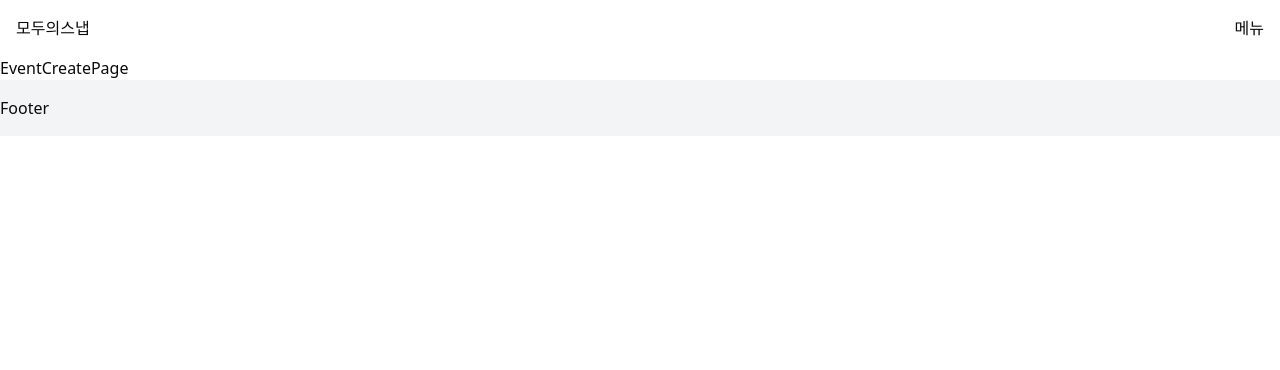
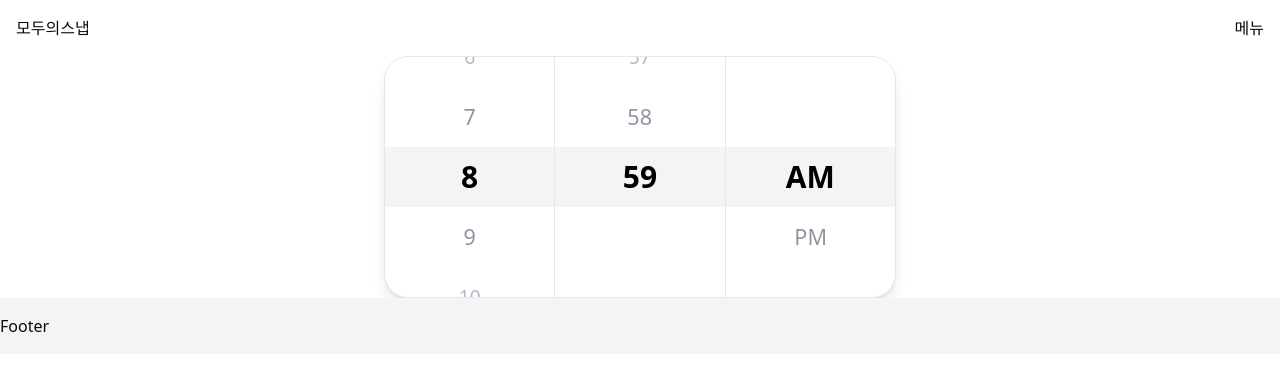
Before and after one commit to hyeon9782/everyones-snap, a Next.js app: page /event/create in a window 1280 px wide. Shown: the top 370 px of the page. Built offline with nearby package versions, Linux system fonts and the light colour scheme.

Commit message:
feat: scroll-picker, time-picker 컴포넌트 기능 구현

```diff
--- a/package.json
+++ b/package.json
@@ -27,7 +27,6 @@
     "react-day-picker": "^9.8.0",
     "react-dom": "^19.0.0",
     "react-qr-code": "^2.0.18",
-    "react-time-picker-typescript": "^1.2.5",
     "tailwind-merge": "^3.3.1"
   },
   "devDependencies": {
--- a/src/app/event/create/page.tsx
+++ b/src/app/event/create/page.tsx
@@ -1,7 +1,18 @@
+"use client";
+
+import dynamic from "next/dynamic";
 import React from "react";
 
+const TimePicker = dynamic(() => import("@/shared/ui/time-picker"), {
+  ssr: false,
+});
+
 const EventCreatePage = () => {
-  return <div>EventCreatePage</div>;
+  return (
+    <div>
+      <TimePicker />
+    </div>
+  );
 };
 
 export default EventCreatePage;
--- /dev/null
+++ b/src/shared/ui/scroll-picker.tsx
@@ -0,0 +1,179 @@
+"use client";
+import { useEffect, useRef, useState } from "react";
+
+interface ScrollPickerProps {
+  items: (string | number)[];
+  selectedIndex: number;
+  onSelectionChange: (index: number) => void;
+  height?: number;
+  itemHeight?: number;
+}
+
+const ScrollPicker: React.FC<ScrollPickerProps> = ({
+  items,
+  selectedIndex,
+  onSelectionChange,
+  height = 240,
+  itemHeight = 60,
+}) => {
+  const containerRef = useRef<HTMLDivElement>(null);
+  const [isScrolling, setIsScrolling] = useState(false);
+  const scrollTimeoutRef = useRef<NodeJS.Timeout | null>(null);
+
+  // 전체 콘텐츠 높이 (중앙 정렬을 위한 여분 공간 포함)
+  const visibleItems = Math.floor(height / itemHeight);
+  const centerOffset = Math.floor(visibleItems / 2);
+
+  useEffect(() => {
+    if (containerRef.current && !isScrolling) {
+      // 선택된 아이템이 정확히 중앙에 오도록 스크롤
+      const targetScrollTop =
+        (selectedIndex + centerOffset) * itemHeight -
+        height / 2 +
+        itemHeight / 2;
+      containerRef.current.scrollTo({
+        top: targetScrollTop,
+        behavior: "smooth",
+      });
+    }
+  }, [selectedIndex, itemHeight, isScrolling, height, centerOffset]);
+
+  const handleScroll = () => {
+    if (!containerRef.current) return;
+
+    setIsScrolling(true);
+
+    const scrollTop = containerRef.current.scrollTop;
+    const containerCenter = scrollTop + height / 2;
+
+    // 각 실제 아이템의 중앙 위치와 컨테이너 중앙 사이의 거리를 계산
+    let closestIndex = 0;
+    let minDistance = Infinity;
+
+    for (let i = 0; i < items.length; i++) {
+      const itemCenter = (i + centerOffset) * itemHeight + itemHeight / 2;
+      const distance = Math.abs(containerCenter - itemCenter);
+
+      if (distance < minDistance) {
+        minDistance = distance;
+        closestIndex = i;
+      }
+    }
+
+    if (closestIndex !== selectedIndex) {
+      onSelectionChange(closestIndex);
+    }
+
+    if (scrollTimeoutRef.current) {
+      clearTimeout(scrollTimeoutRef.current);
+    }
+
+    scrollTimeoutRef.current = setTimeout(() => {
+      setIsScrolling(false);
+      // 가장 가까운 아이템으로 스냅
+      if (containerRef.current) {
+        const targetScrollTop =
+          (closestIndex + centerOffset) * itemHeight -
+          height / 2 +
+          itemHeight / 2;
+        containerRef.current.scrollTo({
+          top: targetScrollTop,
+          behavior: "smooth",
+        });
+      }
+    }, 150);
+  };
+
+  const handleItemClick = (index: number) => {
+    onSelectionChange(index);
+  };
+
+  // 렌더링할 아이템 배열 생성 (앞뒤에 빈 공간 추가)
+  const renderItems = [];
+
+  // 앞쪽 빈 공간
+  for (let i = 0; i < centerOffset; i++) {
+    renderItems.push({ type: "empty", key: `empty-start-${i}` });
+  }
+
+  // 실제 아이템들
+  for (let i = 0; i < items.length; i++) {
+    renderItems.push({
+      type: "item",
+      key: `item-${i}`,
+      index: i,
+      value: items[i],
+    });
+  }
+
+  // 뒤쪽 빈 공간
+  for (let i = 0; i < centerOffset; i++) {
+    renderItems.push({ type: "empty", key: `empty-end-${i}` });
+  }
+
+  return (
+    <div className="relative overflow-hidden" style={{ height: `${height}px` }}>
+      {/* 중앙 선택 영역 하이라이트 */}
+      <div
+        className="absolute left-0 right-0 bg-gray-100 border-gray-300 pointer-events-none z-0"
+        style={{
+          top: `${height / 2 - itemHeight / 2}px`,
+          height: `${itemHeight}px`,
+        }}
+      />
+
+      <div
+        ref={containerRef}
+        className="h-full overflow-y-auto relative z-10"
+        onScroll={handleScroll}
+        style={{
+          scrollSnapType: "y mandatory",
+          scrollbarWidth: "none",
+          msOverflowStyle: "none",
+        }}
+      >
+        {renderItems.map((renderItem) => {
+          if (renderItem.type === "empty") {
+            return (
+              <div key={renderItem.key} style={{ height: `${itemHeight}px` }} />
+            );
+          }
+
+          const index = renderItem.index!;
+          const distance = Math.abs(index - selectedIndex);
+          const opacity = Math.max(0.3, 1 - distance * 0.25);
+          const scale = Math.max(0.8, 1 - distance * 0.1);
+          const isSelected = index === selectedIndex;
+
+          return (
+            <div
+              key={renderItem.key}
+              className={`flex items-center justify-center cursor-pointer transition-all duration-200 relative z-20 ${
+                isSelected
+                  ? "text-black text-3xl font-semibold"
+                  : "text-gray-500 text-2xl font-normal"
+              }`}
+              style={{
+                height: `${itemHeight}px`,
+                opacity,
+                transform: `scale(${scale})`,
+                scrollSnapAlign: "center",
+              }}
+              onClick={() => handleItemClick(index)}
+            >
+              {renderItem.value}
+            </div>
+          );
+        })}
+      </div>
+
+      <style jsx>{`
+        .overflow-y-auto::-webkit-scrollbar {
+          display: none;
+        }
+      `}</style>
+    </div>
+  );
+};
+
+export default ScrollPicker;
--- /dev/null
+++ b/src/shared/ui/time-picker.tsx
@@ -0,0 +1,106 @@
+"use client";
+import { useEffect, useState } from "react";
+import ScrollPicker from "./scroll-picker";
+
+interface TimePickerProps {
+  value?: string;
+  onChange?: (time: string) => void;
+  className?: string;
+}
+
+const TimePicker: React.FC<TimePickerProps> = ({
+  value = "08:59",
+  onChange,
+  className = "",
+}) => {
+  // 시간 파싱
+  const parseTime = (timeStr: string) => {
+    const [hour, minute] = timeStr.split(":").map(Number);
+    const isPM = hour >= 12;
+    const displayHour = hour === 0 ? 12 : hour > 12 ? hour - 12 : hour;
+    return { hour: displayHour, minute, isPM };
+  };
+
+  const {
+    hour: initialHour,
+    minute: initialMinute,
+    isPM: initialIsPM,
+  } = parseTime(value);
+
+  const [selectedHour, setSelectedHour] = useState(initialHour);
+  const [selectedMinute, setSelectedMinute] = useState(initialMinute);
+  const [isPM, setIsPM] = useState(initialIsPM);
+
+  // value prop이 변경될 때 상태 업데이트
+  useEffect(() => {
+    const parsed = parseTime(value);
+    setSelectedHour(parsed.hour);
+    setSelectedMinute(parsed.minute);
+    setIsPM(parsed.isPM);
+  }, [value]);
+
+  // 옵션 배열 생성
+  const hours = Array.from({ length: 12 }, (_, i) => i + 1);
+  const minutes = Array.from({ length: 60 }, (_, i) => i); // 0부터 59까지의 숫자 배열
+  const periods = ["AM", "PM"];
+
+  // 시간 업데이트
+  useEffect(() => {
+    const hour24 = isPM
+      ? selectedHour === 12
+        ? 12
+        : selectedHour + 12
+      : selectedHour === 12
+      ? 0
+      : selectedHour;
+
+    const timeString = `${hour24.toString().padStart(2, "0")}:${selectedMinute
+      .toString()
+      .padStart(2, "0")}`;
+    onChange?.(timeString);
+  }, [selectedHour, selectedMinute, isPM, onChange]);
+
+  return (
+    <div className={`w-full max-w-lg mx-auto ${className}`}>
+      <div className="bg-white text-black rounded-3xl overflow-hidden shadow-lg border border-gray-200">
+        {/* 메인 스크롤 선택기 */}
+        <div className="flex divide-x divide-gray-200">
+          {/* 시간 선택기 */}
+          <div className="flex-1">
+            <ScrollPicker
+              items={hours}
+              selectedIndex={selectedHour - 1}
+              onSelectionChange={(index) => setSelectedHour(hours[index])}
+              height={240}
+              itemHeight={60}
+            />
+          </div>
+
+          {/* 분 선택기 */}
+          <div className="flex-1">
+            <ScrollPicker
+              items={minutes.map((m) => m.toString().padStart(2, "0"))} // 표시용으로 포맷팅
+              selectedIndex={selectedMinute} // 분 값을 그대로 인덱스로 사용
+              onSelectionChange={(index) => setSelectedMinute(minutes[index])} // 인덱스로 실제 분 값 설정
+              height={240}
+              itemHeight={60}
+            />
+          </div>
+
+          {/* 오전/오후 선택기 */}
+          <div className="flex-1">
+            <ScrollPicker
+              items={periods}
+              selectedIndex={isPM ? 1 : 0}
+              onSelectionChange={(index) => setIsPM(index === 1)}
+              height={240}
+              itemHeight={60}
+            />
+          </div>
+        </div>
+      </div>
+    </div>
+  );
+};
+
+export default TimePicker;
```
Also changed, not shown: src/features/event-create/index.ts (added), 1 other file (tests, documents, lock files or other folders).
